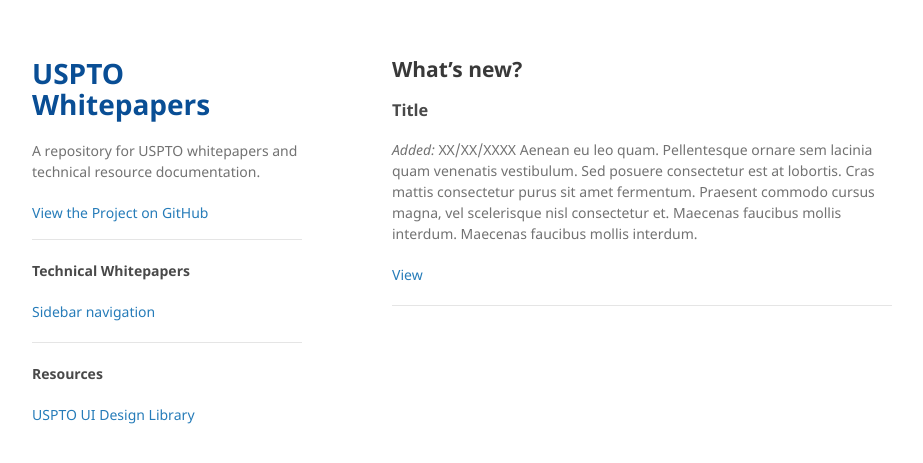
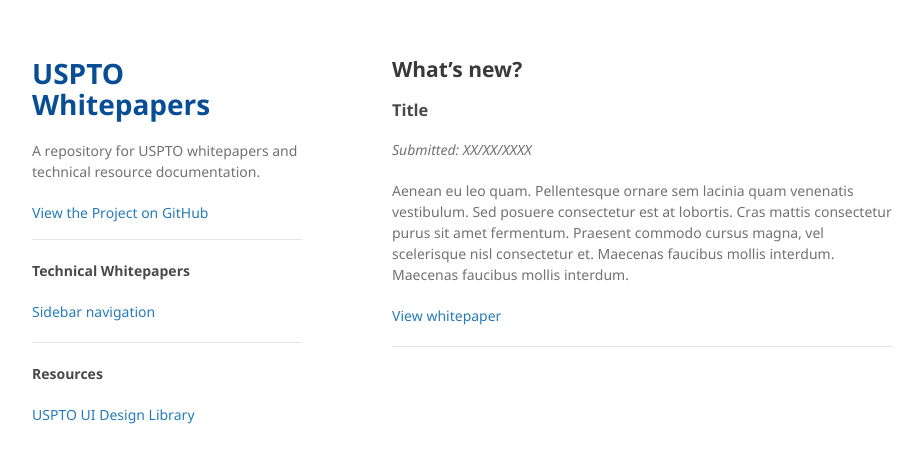
Before and after one commit to USPTO/whitepapers, a Jekyll site: the page built from index.md, in a window 1280 px wide. Shown: the top 463 px of the page, without its empty margins (178-1101 px from the left). Built offline with Jekyll 4.4.1, drawn with Linux system fonts in a browser that asks for light colours; our own code applies the rules of GitHub Pages for plain Markdown files.

Commit message:
Update index.md

```diff
--- a/index.md
+++ b/index.md
@@ -5,9 +5,10 @@ layout: default
 ## What's new?
 
 ### Title
-*Added:* XX/XX/XXXX
+*Submitted: XX/XX/XXXX*
+
 Aenean eu leo quam. Pellentesque ornare sem lacinia quam venenatis vestibulum. Sed posuere consectetur est at lobortis. Cras mattis consectetur purus sit amet fermentum. Praesent commodo cursus magna, vel scelerisque nisl consectetur et. Maecenas faucibus mollis interdum. Maecenas faucibus mollis interdum.
 
-[View](#)
+[View whitepaper](#)
 
 ---
```
